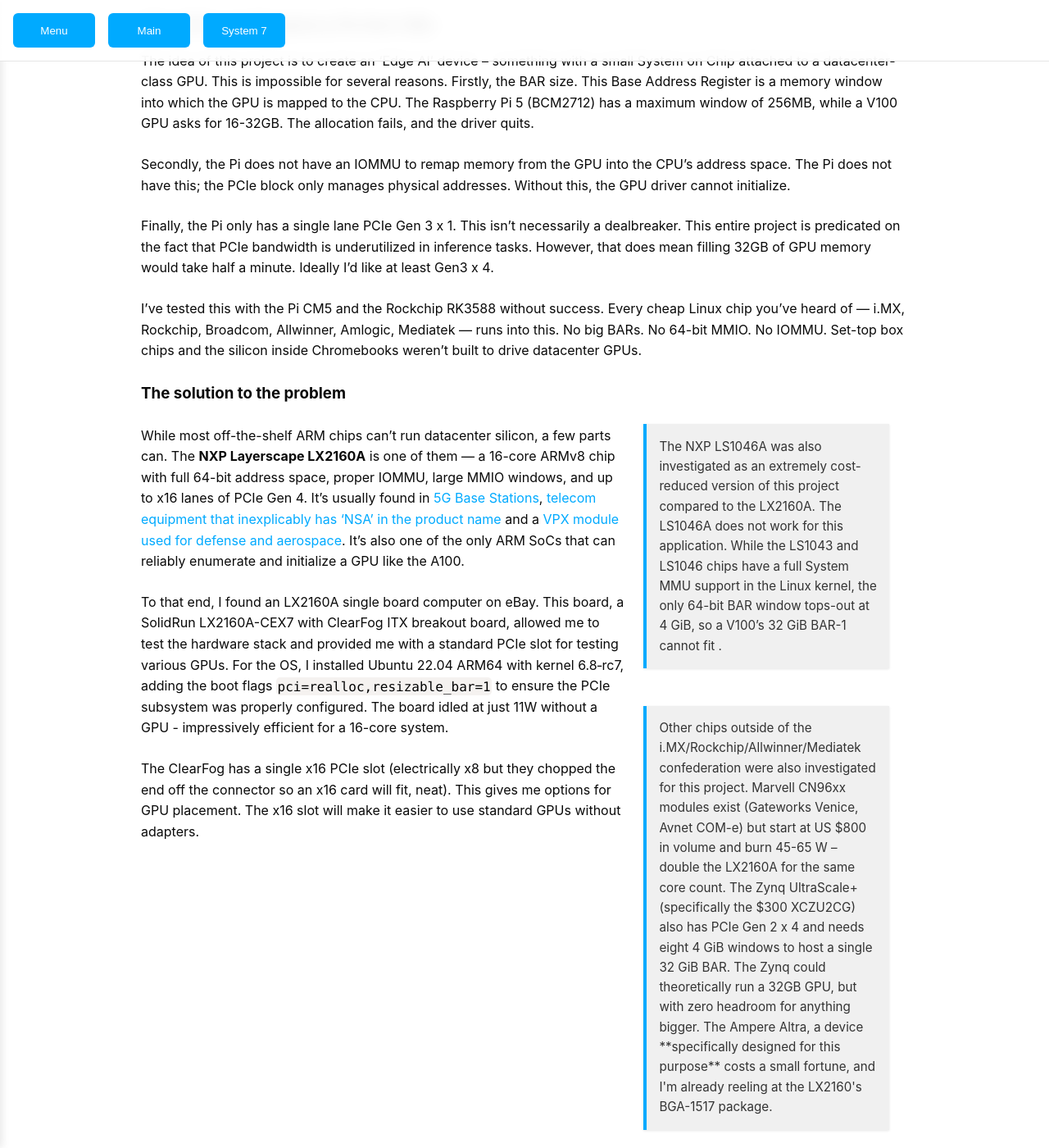
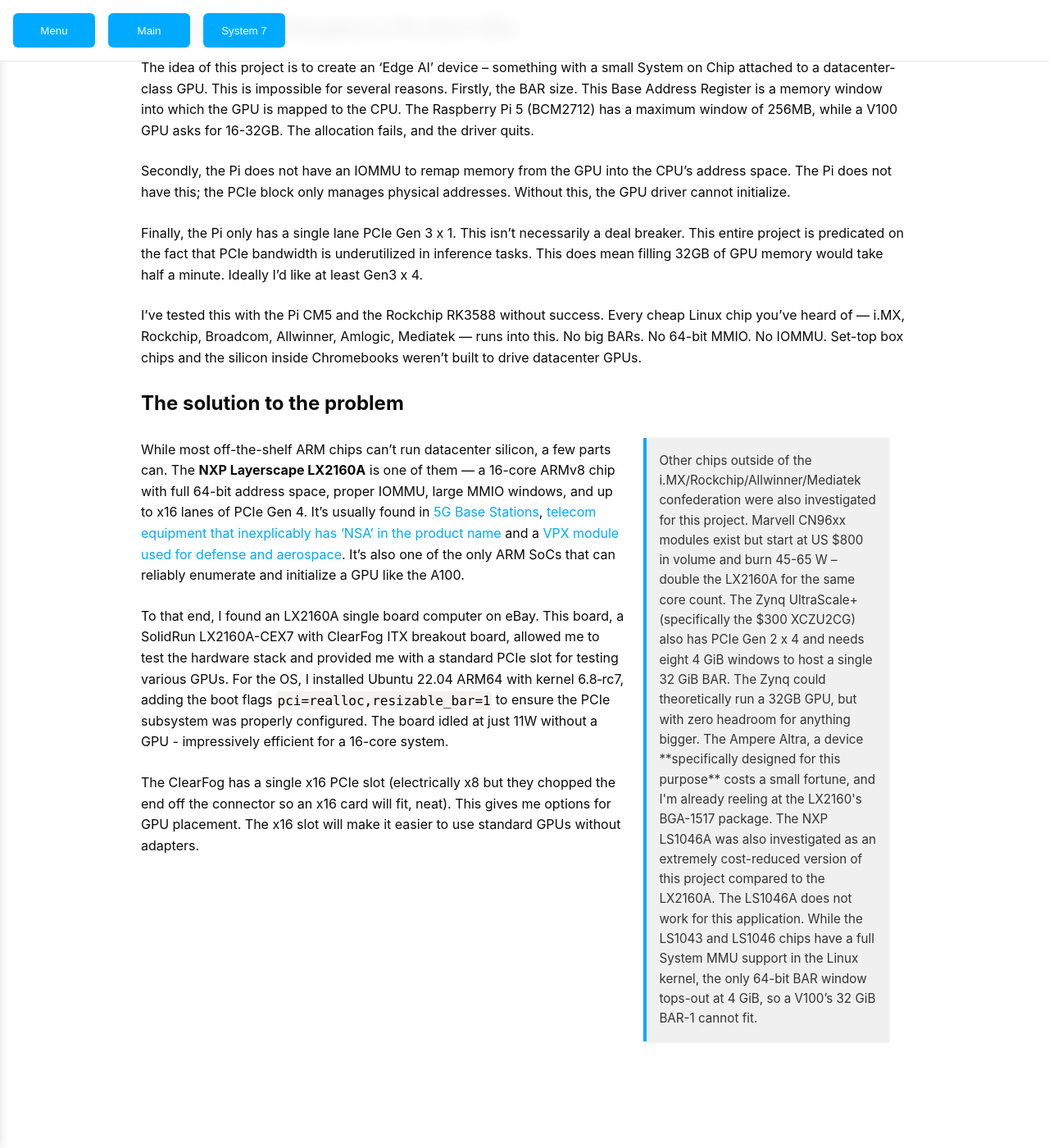
Before and after one commit to bbenchoff/bbenchoff.github.io, a Jekyll site: the page built from pages/ARMGPUs.md, in a window 1280 px wide and 1400 px high, scrolled down 653 px. Shown: the whole window at 82% size. Built offline with Jekyll 4.4.1, drawn with Linux system fonts in a browser that asks for light colours; nearby versions of some CDN libraries; our own code applies the rules of GitHub Pages for plain Markdown files; after the commit the page ends 1946 px from its top, so only the background shows below that.

Commit message:
Update ARMGPUs.md

```diff
--- a/pages/ARMGPUs.md
+++ b/pages/ARMGPUs.md
@@ -14,25 +14,23 @@
 
 The short answer is that you can’t actually run a modern datacenter GPU with a Raspberry Pi. But with a few hacks, you can build something even more absurd.
 
-### Why GPUs and Raspberry Pis Don't Mix
+## Why GPUs and Raspberry Pis Don't Mix
 
 The idea of this project is to create an 'Edge AI' device -- something with a small System on Chip attached to a datacenter-class GPU. This is impossible for several reasons. Firstly, the BAR size. This Base Address Register is a memory window into which the GPU is mapped to the CPU. The Raspberry Pi 5 (BCM2712) has a maximum window of 256MB, while a V100 GPU asks for 16-32GB. The allocation fails, and the driver quits.
 
 Secondly, the Pi does not have an IOMMU to remap memory from the GPU into the CPU's address space. The Pi does not have this; the PCIe block only manages physical addresses. Without this, the GPU driver cannot initialize.
 
-Finally, the Pi only has a single lane PCIe Gen 3 x 1. This isn't necessarily a dealbreaker. This entire project is predicated on the fact that PCIe bandwidth is underutilized in inference tasks. However, that does mean filling 32GB of GPU memory would take half a minute. Ideally I'd like at least Gen3 x 4.
+Finally, the Pi only has a single lane PCIe Gen 3 x 1. This isn't necessarily a deal breaker. This entire project is predicated on the fact that PCIe bandwidth is underutilized in inference tasks. This does mean filling 32GB of GPU memory would take half a minute. Ideally I'd like at least Gen3 x 4.
 
 I've tested this with the Pi CM5 and the Rockchip RK3588 without success. Every cheap Linux chip you’ve heard of — i.MX, Rockchip, Broadcom, Allwinner, Amlogic, Mediatek — runs into this. No big BARs. No 64-bit MMIO. No IOMMU. Set-top box chips and the silicon inside Chromebooks weren’t built to drive datacenter GPUs.
 
-### The solution to the problem
+## The solution to the problem
 
- <p class="callout-sidebar">The NXP LS1046A was also investigated as an extremely cost-reduced version of this project compared to the LX2160A. The LS1046A does not work for this application. While the LS1043 and LS1046 chips have a full System MMU support in the Linux kernel, the only 64-bit BAR window tops-out at 4 GiB, so a V100’s 32 GiB BAR-1 cannot fit .</p>
+<p class="callout-sidebar">
+Other chips outside of the i.MX/Rockchip/Allwinner/Mediatek confederation were also investigated for this project. Marvell CN96xx modules exist but start at US $800 in volume and burn 45-65 W – double the LX2160A for the same core count. The Zynq UltraScale+ (specifically the $300 XCZU2CG) also has PCIe Gen 2 x 4 and needs eight 4 GiB windows to host a single 32 GiB BAR. The Zynq could theoretically run a 32GB GPU, but with zero headroom for anything bigger. The Ampere Altra, a device **specifically designed for this purpose** costs a small fortune, and I'm already reeling at the LX2160's BGA-1517 package. The NXP LS1046A was also investigated as an extremely cost-reduced version of this project compared to the LX2160A. The LS1046A does not work for this application. While the LS1043 and LS1046 chips have a full System MMU support in the Linux kernel, the only 64-bit BAR window tops-out at 4 GiB, so a V100’s 32 GiB BAR-1 cannot fit.
+</p>
 
  While most off-the-shelf ARM chips can't run datacenter silicon, a few parts can. The **NXP Layerscape LX2160A** is one of them — a 16-core ARMv8 chip with full 64-bit address space, proper IOMMU, large MMIO windows, and up to x16 lanes of PCIe Gen 4. It's usually found in [5G Base Stations](https://www.sageran.com/products/4g5g-portfolio/unity-outdoor-integrated-base-station-2w.html), [telecom equipment that inexplicably has 'NSA' in the product name](https://www.nexcom.com/Products/network-and-communication-solutions/edge-cloud-solutions/sd-wan-appliance/sd-wan-appliance-nsa-6310) and a [VPX module used for defense and aerospace](https://www.curtisswrightds.com/products/computing/processors/3u-vpx/vpx3-1708-v3-1708). It's also one of the only ARM SoCs that can reliably enumerate and initialize a GPU like the A100.
-
-<p class="callout-sidebar">
-Other chips outside of the i.MX/Rockchip/Allwinner/Mediatek confederation were also investigated for this project. Marvell CN96xx modules exist (Gateworks Venice, Avnet COM-e) but start at US $800 in volume and burn 45-65 W – double the LX2160A for the same core count. The Zynq UltraScale+ (specifically the $300 XCZU2CG) also has PCIe Gen 2 x 4 and needs eight 4 GiB windows to host a single 32 GiB BAR. The Zynq could theoretically run a 32GB GPU, but with zero headroom for anything bigger. The Ampere Altra, a device **specifically designed for this purpose** costs a small fortune, and I'm already reeling at the LX2160's BGA-1517 package.
-</p>
 
 To that end, I found an LX2160A single board computer on eBay. This board, a SolidRun LX2160A-CEX7 with ClearFog ITX breakout board, allowed me to test the hardware stack and provided me with a standard PCIe slot for testing various GPUs. For the OS, I installed Ubuntu 22.04 ARM64 with kernel 6.8‑rc7, adding the boot flags `pci=realloc,resizable_bar=1` to ensure the PCIe subsystem was properly configured. The board idled at just 11W without a GPU - impressively efficient for a 16-core system.
 
```
